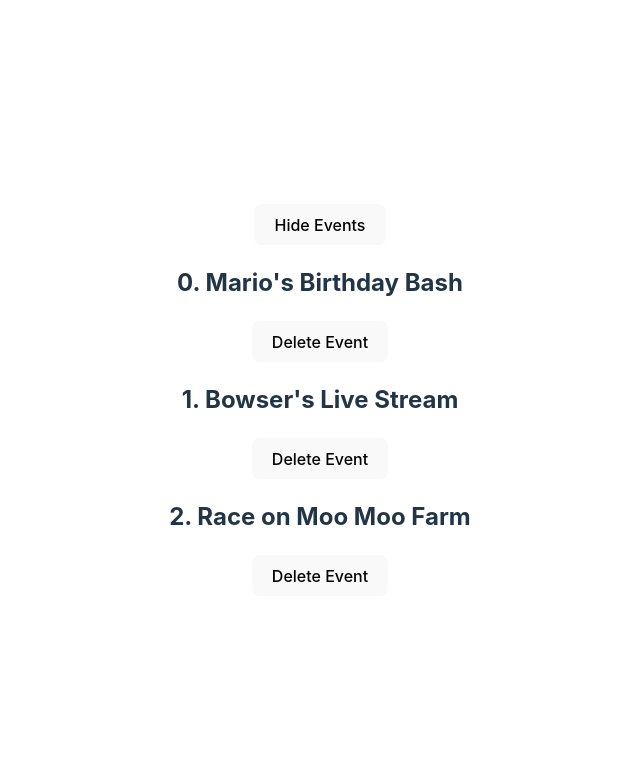
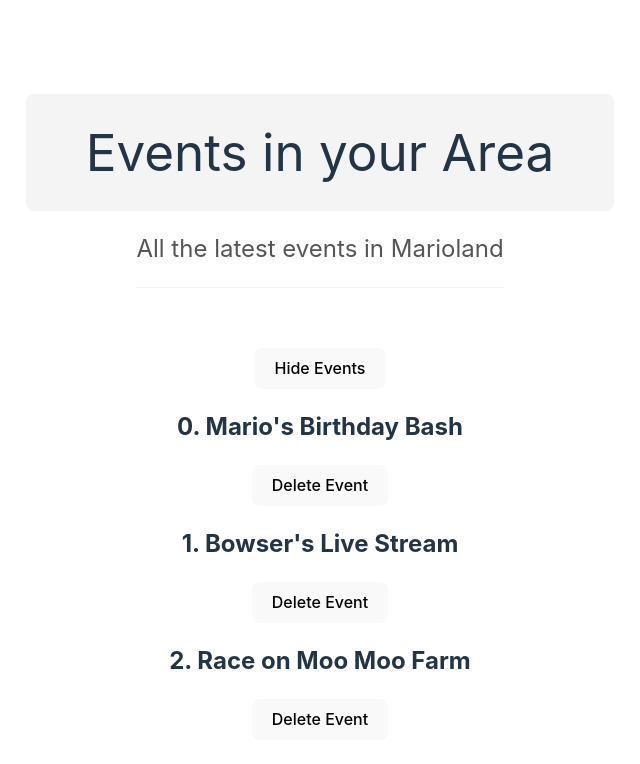
Before and after one commit to em-torres/course-build-web-apps-with-react-and-firebase, a React (Vite) app: page / in a window 1280 px wide. Shown: the top 764 px of the page, without its empty margins (320-960 px from the left). Built offline with nearby package versions, Linux system fonts and the light colour scheme.

Commit message:
T-9: Working with props

```diff
--- a/src/App.tsx
+++ b/src/App.tsx
@@ -1,5 +1,6 @@
 import { useState } from 'react';
 import './App.css'
+import Title from "./components/Title.tsx";
 
 function App() {
     const [showEvents, setShowEvents] = useState(true)
@@ -9,9 +10,7 @@ function App() {
         { title: "Race on Moo Moo Farm", id: 3 }
     ])
 
-    console.log(showEvents)
-
-    const handcleClick = ( id: number ) => {
+    const handleClick = ( id: number ) => {
         setEvents( (prevEvents) => {
             return prevEvents.filter( (event) => {
                 return id !== event.id
@@ -19,9 +18,12 @@ function App() {
         })
     }
 
+    const subtitle = "All the latest events in Marioland"
+
     return (
         <>
             <div className={ 'App' }>
+                <Title title={ "Events in your Area" } subtitle={ subtitle } />
                 {
                     showEvents && (
                         <div>
@@ -39,7 +41,7 @@ function App() {
                     showEvents && events.map( (event, index) => (
                         <div key={ event.id }>
                             <h2>{ index }. { event.title }</h2>
-                            <button onClick={ () => handcleClick(event.id) }>Delete Event</button>
+                            <button onClick={ () => handleClick(event.id) }>Delete Event</button>
                         </div>
                     ))
                 }
--- /dev/null
+++ b/src/components/Title.tsx
@@ -0,0 +1,13 @@
+import './styles/Title.css'
+
+export default function Title({ title, subtitle } : any ) {
+    return (
+        <>
+            <div>
+                <h1 className={ "title" }>{ title }</h1>
+                <br/>
+                <h2 className={ "subtitle" }>{ subtitle }</h2>
+            </div>
+        </>
+    )
+}
--- /dev/null
+++ b/src/components/styles/Title.css
@@ -0,0 +1,17 @@
+.title {
+    display: inline-block;
+    padding: 30px 60px;
+    background: #f4f4f4;
+    border-radius: 8px;
+    font-weight: normal;
+    margin-bottom: 10px;
+}
+.subtitle {
+    display: inline-block;
+    color: #555;
+    font-weight: normal;
+    padding-bottom: 20px;
+    border-bottom: 1px solid #f4f4f4;
+    margin-top: 10px;
+    margin-bottom: 60px;
+}
```
Also changed, not shown: src/components/EventList.tsx (added), src/components/Logo.tsx (added), src/components/Menu.tsx (added), src/components/Navbar.tsx (added).
